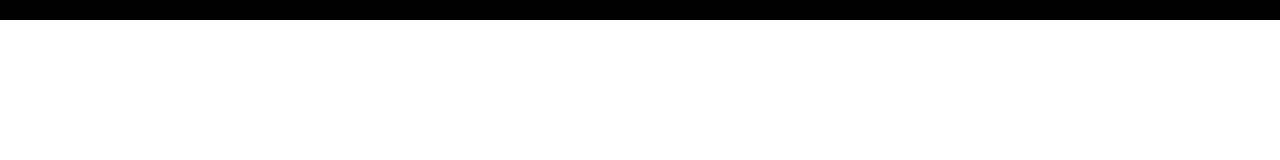
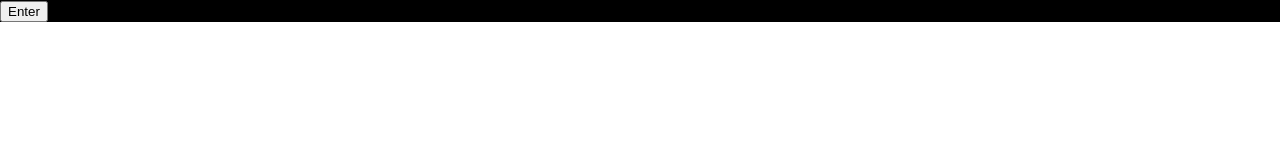
Before and after one commit to kewpie134134/mysteriousX, a Next.js app: page / in a window 1280 px wide. Shown: the top 160 px of the page. Built offline with nearby package versions, Linux system fonts and the light colour scheme.

Commit message:
[add] Atomic Design で構成するように修正

```diff
--- /dev/null
+++ b/src/components/atoms/CustomButton.tsx
@@ -0,0 +1,7 @@
+import React from 'react';
+
+const CustomButton = (): JSX.Element => {
+  return <button>Enter</button>;
+};
+
+export default CustomButton;
--- a/src/components/organisms/index.tsx
+++ /dev/null
@@ -1,5 +0,0 @@
-import React from 'react';
-
-const Organisms = (): JSX.Element => <div>test</div>;
-
-export default Organisms;
--- a/src/pages/index.tsx
+++ b/src/pages/index.tsx
@@ -1,6 +1,6 @@
 import type { NextPage } from 'next';
 import Head from 'next/head';
-import Organisms from '../components/organisms';
+import CustomButton from '../components/atoms/CustomButton';
 
 const styles = {
   backgroundColor: '#000',
@@ -15,7 +15,7 @@ const Home: NextPage = () => {
         <link rel="icon" href="/favicon.ico" />
       </Head>
       <body style={styles}></body>
-      <Organisms />
+      <CustomButton />
     </div>
   );
 };
```
Also changed, not shown: 2 other files (tests, documents, lock files or other folders).
